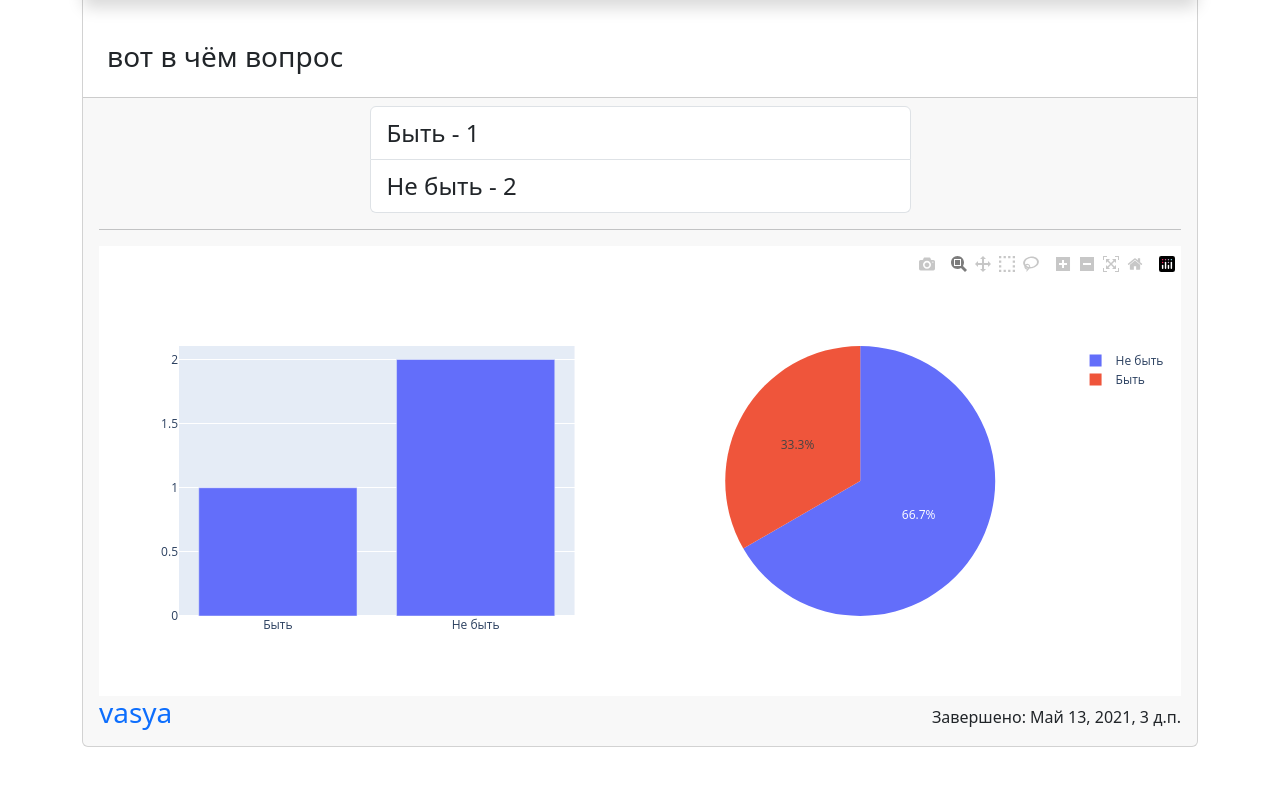
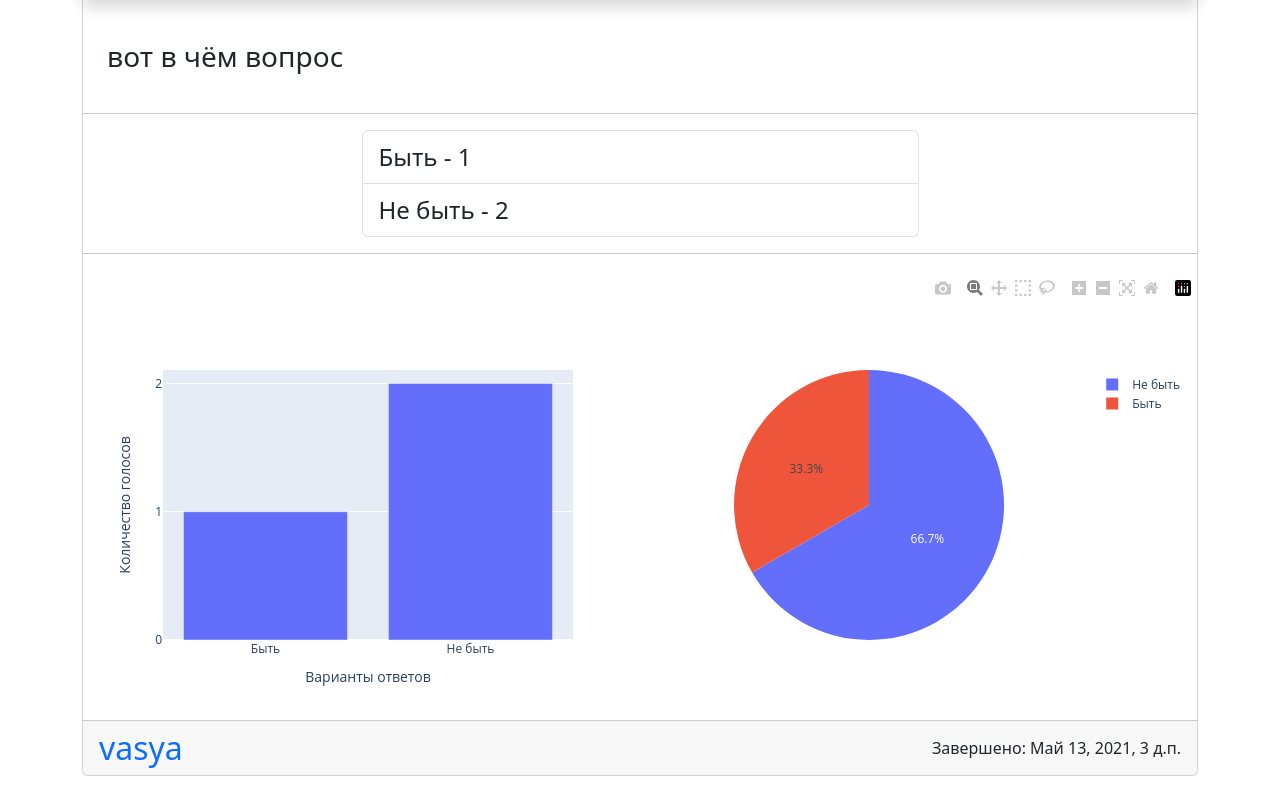
Before and after one commit to cppismylife/schoolproject, a Django app: page /voting/1/results/ in a window 1280 px wide. Shown: the part 1014-1814 px from the top of the page. Before the commit the page ends 1761 px from the top, so only its background shows below. Run offline with Django 3.2, Linux system fonts and the light colour scheme; data comes from the database, SQL or seed files in the repository; some libraries are stand-ins or nearby versions.

Commit message:
Added traces to bar plot

```diff
--- a/main/templates/pages/voting.html
+++ b/main/templates/pages/voting.html
@@ -41,23 +41,24 @@
   <div class="card-body m-2 mb-0">
     <h3 style="text-align: justify">{{ voting.description }}</h3>
   </div>
+  {% block extra_info %}
+  {% endblock %}
   <div class="card-footer">
-    {% block extra_info %}
     <div class="d-flex bd-highlight align-items-center">
       <h2 class="bd-highlight text-primary mb-0">{{ voting.author }}</h2>
       <div class="d-flex flex-column mb-0 ms-auto">
         {% if today > voting.finishes %}
         <p class="bd-highlight m-0">Завершено: {{ voting.finishes }}</p>
         {% endif %}
-        <a href="/voting/{{ voting.id }}/results" class="bd-highlight m-0 btn btn-link p-0">Посмотреть результаты</a>
+        {% block results %}
+          <a href="/voting/{{ voting.id }}/results" class="bd-highlight m-0 btn btn-link p-0">Посмотреть результаты</a>
+        {% endblock %}
         {% if request.user == voting.author %}
         <p align="center" class="mb-0"><a href="/voting/{{voting.id}}/edit" class="btn btn-primary">Редактировать</a>
         </p>
         {% endif %}
       </div>
-
     </div>
-    {% endblock %}
   </div>
   {% if eligible_to_vote %}
   <a href="/voting/{{voting.id}}/vote" class="btn btn-primary btn-lg">Проголосовать</a>
--- a/main/templates/pages/voting_results.html
+++ b/main/templates/pages/voting_results.html
@@ -5,6 +5,7 @@
 {% endblock %}
 
 {% block extra_info %}
+  <hr />
   <div style="width: 50%" class="mx-auto">
     <ul class="list-group">
       {% for key, value in facts.items %}
@@ -14,12 +15,7 @@
   </div>
   <hr />
   {{ plotly|safe }}
-  <div class="d-flex bd-highlight align-items-center">
-    <h3 class="text-primary">{{ voting.author }}</h3>
-    <div class="d-flex flex-column mb-0 ms-auto">
-      {% if today > voting.finishes %}
-        <p class="bd-highlight m-0">Завершено: {{ voting.finishes }}</p>
-      {% endif %}
-    </div>
-  </div>
 {% endblock %}
+
+{% block results %}
+{% endblock %}
--- a/main/views.py
+++ b/main/views.py
@@ -173,16 +173,18 @@ class VotingResults(VotingPage):
             y=list(facts.values()),
             name='',
             showlegend=False,
-            y0=0
+            hovertemplate='Вариант: %{x}<br>Количество голосов: %{y}'
         )
         fig.add_pie(
             row=1, col=2,
             values=list(facts.values()),
             labels=list(facts.keys()),
             textposition="auto",
-            name=''
+            name='',
+            hovertemplate='Вариант: %{label}<br>Количество голосов: %{value}</br>%{percent}'
         )
-
+        fig.update_yaxes(row=1, col=1, dtick=1, title_text='Количество голосов')
+        fig.update_xaxes(row=1, col=1, title_text='Варианты ответов')
         return to_html(fig, full_html=False, include_plotlyjs='cdn')
 
 
```
